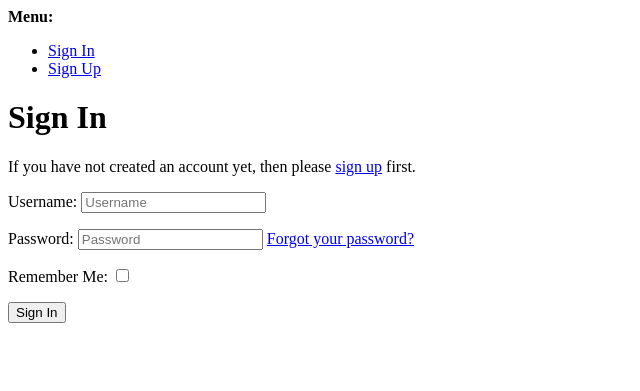
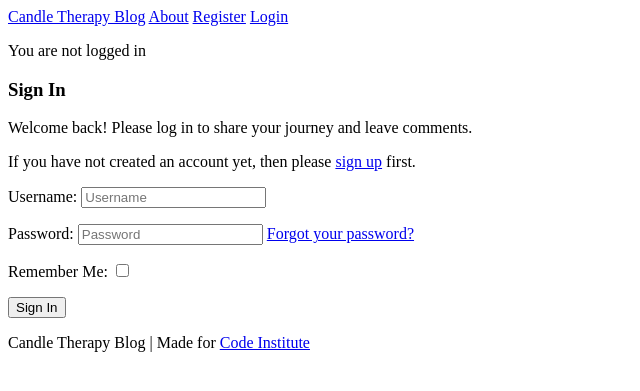
Before and after one commit to Inna-Kot/django_blog_proj4, a Django app: page /accounts/login/ in a window 1280 px wide. Shown: the top 391 px of the page, without its empty margins (0-640 px from the left). Run offline with Django 4.2, Linux system fonts and the light colour scheme; some libraries are stand-ins or nearby versions.

Commit message:
Update footer text and README descriptions

```diff
--- a/django_blog/settings.py
+++ b/django_blog/settings.py
@@ -145,6 +145,10 @@ DATABASES = {
 
 
 STATIC_URL = '/static/'
+# This tells Django where to look for static files in your project
+STATICFILES_DIRS = [
+    BASE_DIR / "static",
+]
 
 STATIC_ROOT = BASE_DIR / 'staticfiles'
 
--- /dev/null
+++ b/templates/account/login.html
@@ -0,0 +1,34 @@
+{% extends "base.html" %}
+
+{% load i18n %}
+{% load account socialaccount %}
+
+{% block head_title %}{% trans "Sign In" %}{% endblock %}
+
+{% block content %}
+<div class="container mt-5">
+    <div class="row justify-content-center">
+        <div class="col-md-6 card mb-4 mt-3 left top">
+            <div class="card-body">
+                <h3 class="card-title">{% trans "Sign In" %}</h3>
+                <p class="card-text">
+                    {% blocktrans %}Welcome back! Please log in to share your journey and leave comments.{% endblocktrans %}
+                </p>
+                <p class="card-text">
+                    {% blocktrans %}If you have not created an account yet, then please
+                    <a class="link" href="{{ signup_url }}">sign up</a> first.{% endblocktrans %}
+                </p>
+
+                <form class="login" method="POST" action="{% url 'account_login' %}">
+                    {% csrf_token %}
+                    {{ form.as_p }}
+                    {% if redirect_field_value %}
+                    <input type="hidden" name="{{ redirect_field_name }}" value="{{ redirect_field_value }}" />
+                    {% endif %}
+                    <button class="btn btn-signup right" type="submit">{% trans "Sign In" %}</button>
+                </form>
+            </div>
+        </div>
+    </div>
+</div>
+{% endblock %}
--- a/templates/base.html
+++ b/templates/base.html
@@ -9,13 +9,13 @@
 <html lang="en">
 <head>
     <meta charset="UTF-8">
-    <title>My Django Blog</title>
+    <title>Candle Therapy Blog</title>
     <link rel="stylesheet" href="{% static 'css/style.css' %}">
 </head>
 <body>
     <header>
         <nav>
-            <a class="navbar-brand" href="{% url 'home' %}">My Django Blog</a>
+            <a class="navbar-brand" href="{% url 'home' %}">Candle Therapy Blog</a>
             <a href="{{ about_url }}">About</a>
 
             {% if user.is_authenticated %}
@@ -41,7 +41,7 @@
     <footer>
         <p class="m-0 text-center text-white">
             {% block copyright %}
-                Made by Code Instituters
+                Candle Therapy Blog | Made for <a class="link" href="https://codeinstitute.net/">Code Institute</a>
             {% endblock copyright %}
         </p>
     </footer>
```
Also changed, not shown: README.md.
